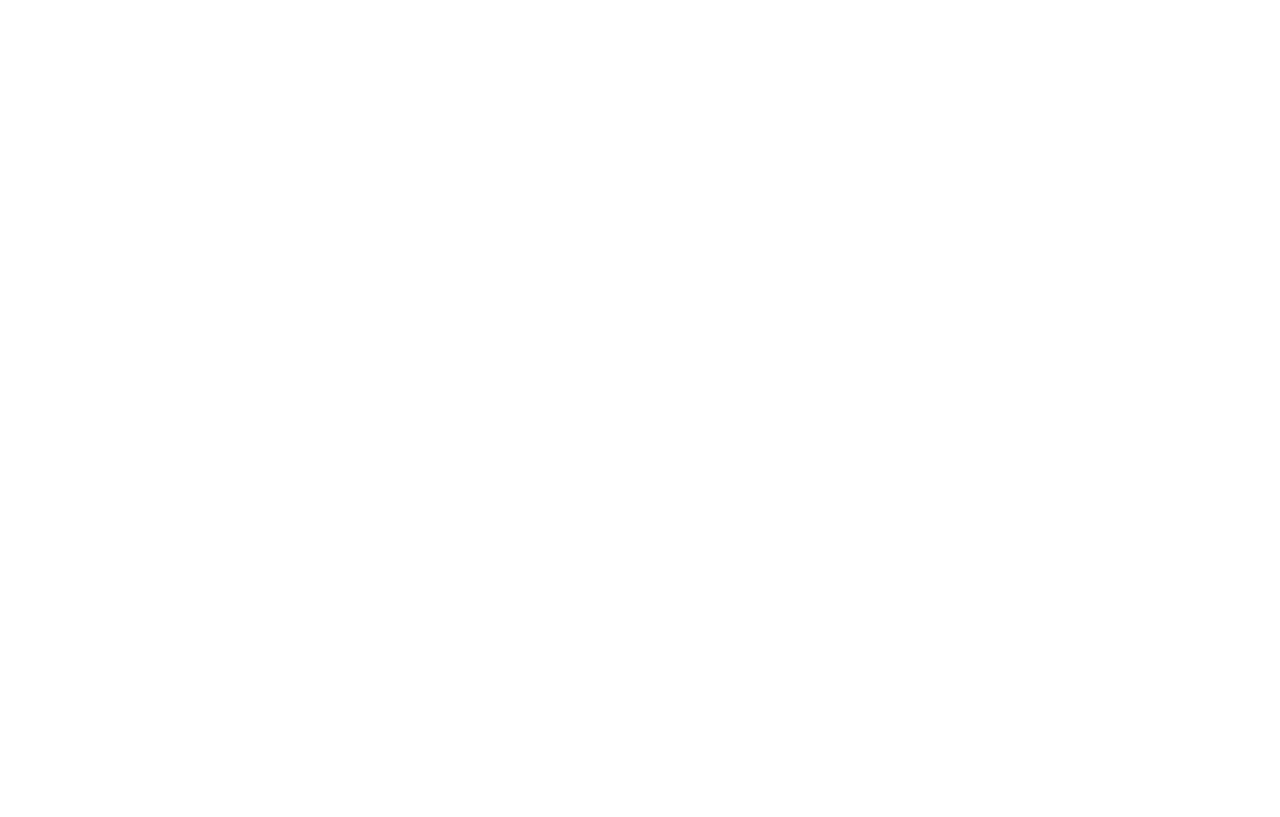
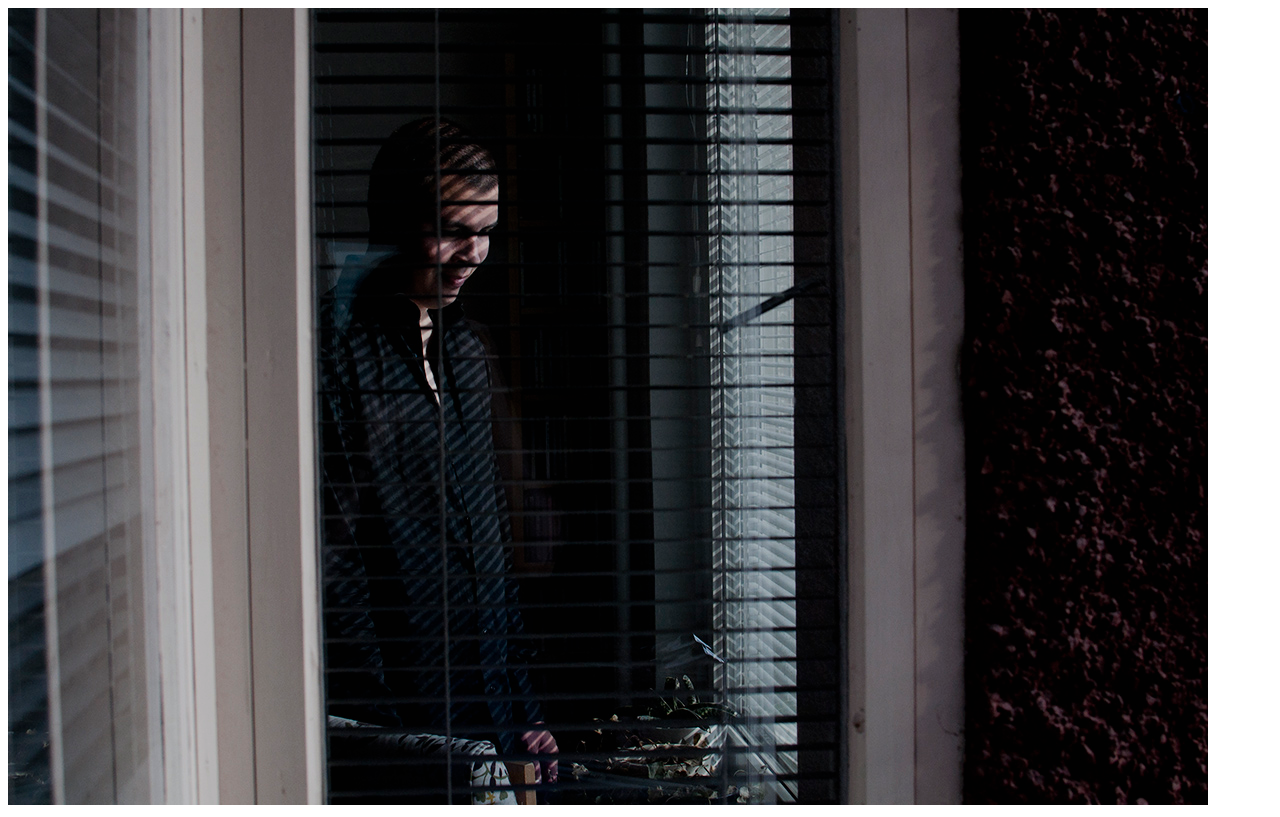
Before and after one commit to IsabelleLof/belle-things, a plain HTML site: page index.html in a window 1280 px wide. Drawn offline with Linux system fonts and the light colour scheme.

Commit message:
new img in index.html and a div

```diff
--- a/index.html
+++ b/index.html
@@ -1,6 +1,7 @@
 <!DOCTYPE html>
 <html>
 <body>
+<img src="Youssry_mindre_web.jpg">
 
 </body>
 </html>
```
Also changed, not shown: Youssry_mindre_web.jpg (added).
